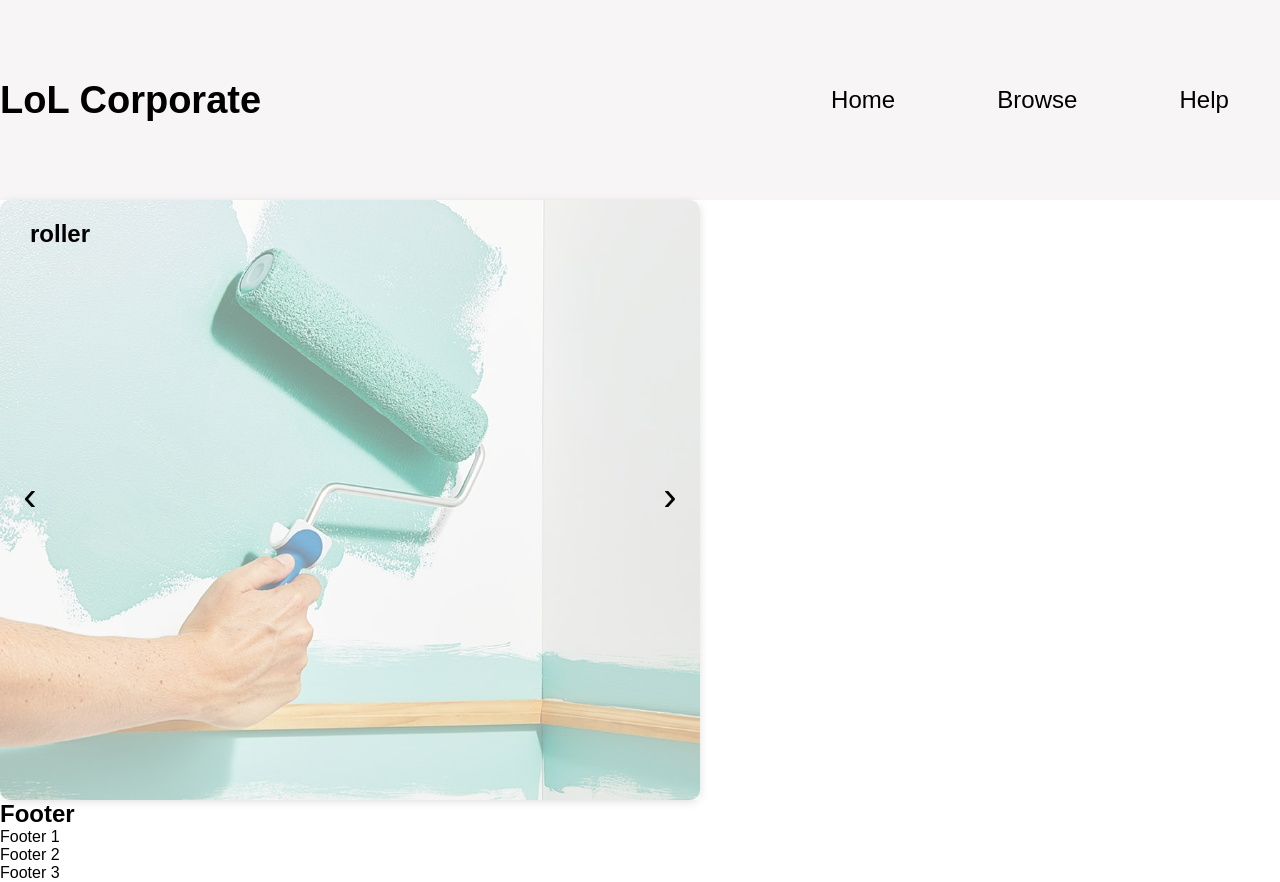
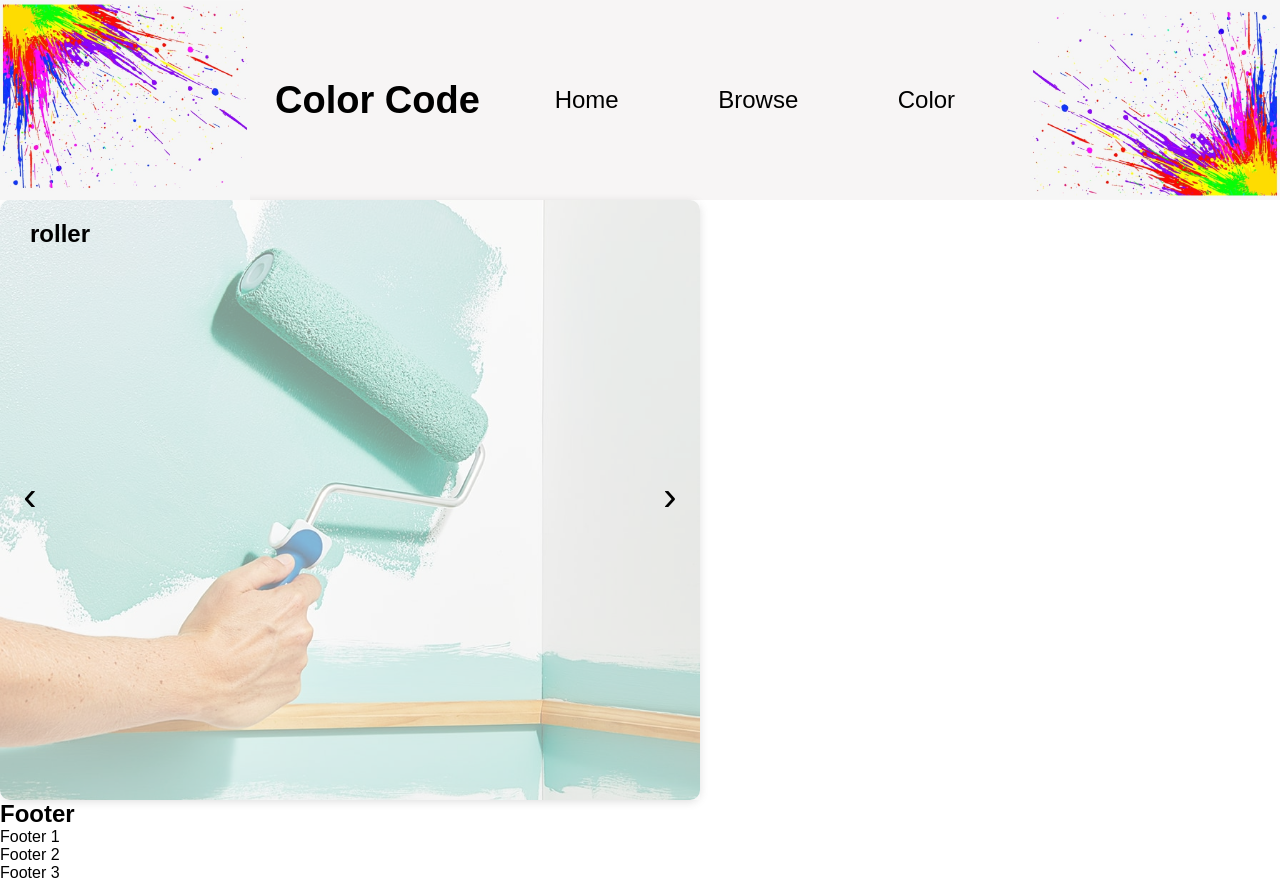
Before and after one commit to erikdalgrund/examen22, a React (Create React App) app: page / in a window 1280 px wide. Built offline with nearby package versions, Linux system fonts and the light colour scheme; a web font is replaced by a local one.

Commit message:
examen[009] Chore: Changed the header

```diff
--- a/src/components/common/header/Header.jsx
+++ b/src/components/common/header/Header.jsx
@@ -6,20 +6,26 @@ import '../../../sass/styles.scss';
 function Header() {
     return (
         <div className="header">
+            <div className="header__logo">
+                <img className="header__image" src="/images/header/header-logo.jpg" />
+            </div>
             <h2 className="header__title">
-                LoL Corporate
+                Color Code
             </h2>
             <Navbar>
                 <Navitem title="Home" />
                 <Navitem title="Browse" />
-                <Dropdown title="Help">
+                <Dropdown title="Color">
                     <DropdownMenu>
-                        <DropdownItem title="Test 1"/>
-                        <DropdownItem title="Test 2"/>
+                        <DropdownItem title="Color indoor"/>
+                        <DropdownItem title="Color outdoor"/>
                         <DropdownItem title="Test 3"/>
                     </DropdownMenu>
                 </Dropdown>
             </Navbar>
+            <div className="header__logo">
+                <img className="header__image--right" src="/images/header/header-logo.jpg" />
+            </div>
         </div>
     )
 }
```
